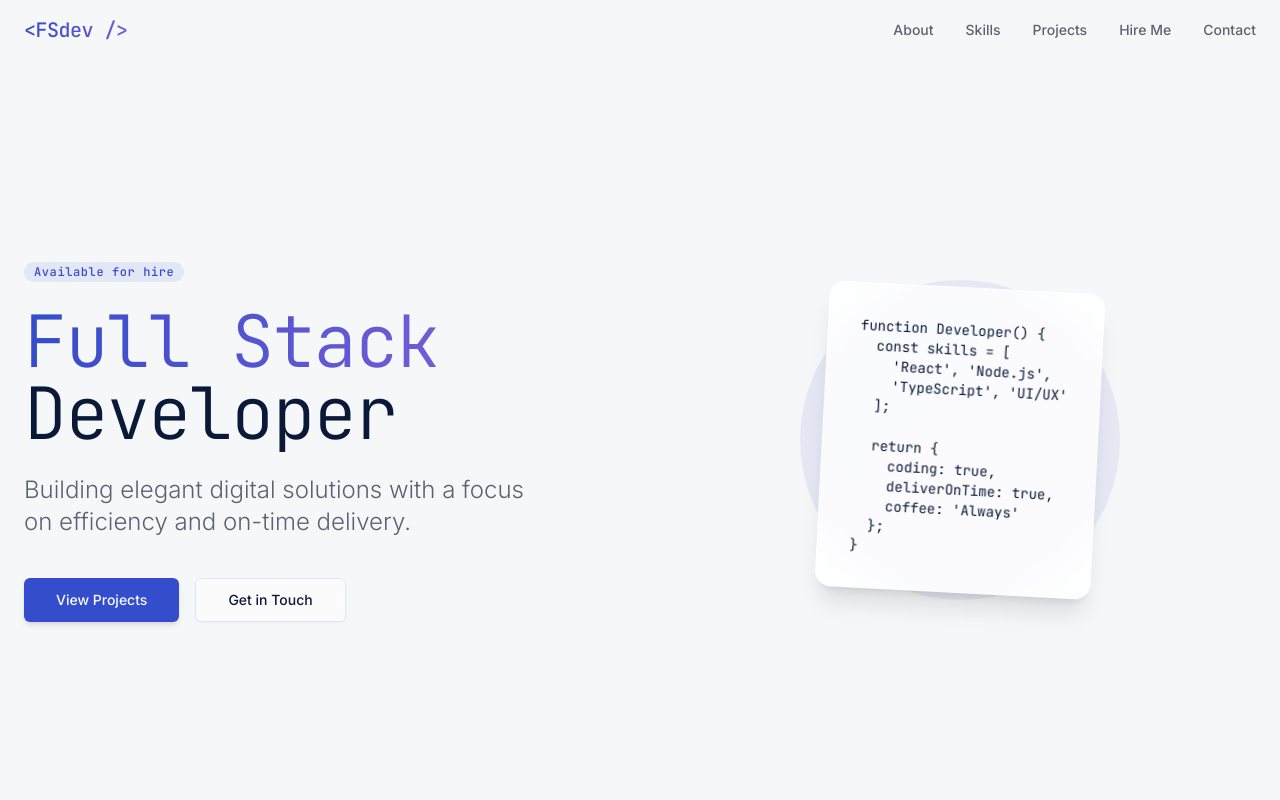
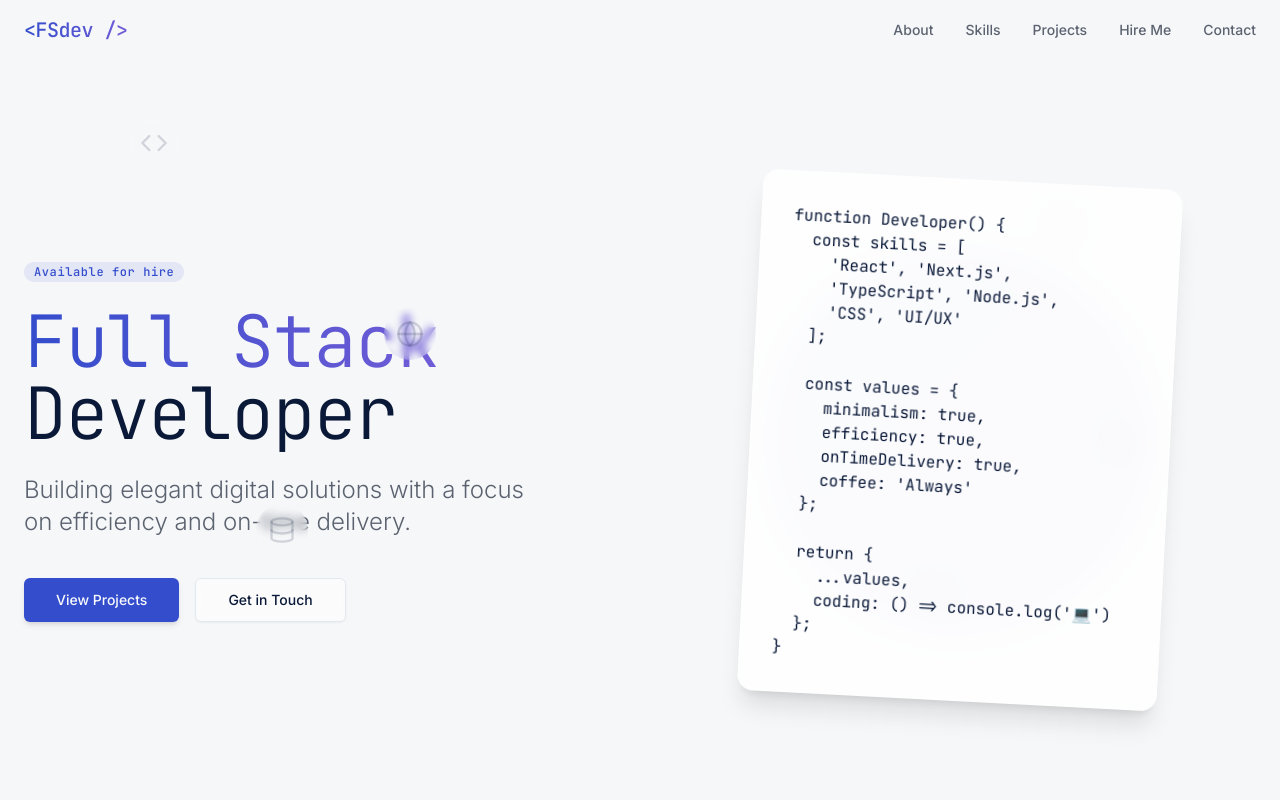
Before and after one commit to MAYANKpandey14/minimal-portfolio-pro, a React (Vite) app: page / in a window 1280 px wide. Shown: the top 800 px of the page. Built offline with nearby package versions, Linux system fonts and the light colour scheme.

Commit message:
Refactor hero section card
Increase the size of the function developer card in the hero section and add floating technology icons.

```diff
--- a/src/components/Hero.tsx
+++ b/src/components/Hero.tsx
@@ -1,6 +1,7 @@
 
 import { useEffect, useState } from 'react';
 import { cn } from "@/lib/utils";
+import { Code, FileJson, Database, Globe, Server, Layout } from 'lucide-react';
 
 const Hero = () => {
   const [mounted, setMounted] = useState(false);
@@ -17,6 +18,16 @@ const Hero = () => {
         <div className="absolute top-3/4 left-1/2 w-32 h-32 rounded-full border border-accent/30"></div>
         <div className="absolute top-1/3 right-1/4 w-48 h-48 rounded-full border border-primary/20"></div>
         <div className="absolute inset-0 bg-[radial-gradient(circle_at_center,_var(--tw-gradient-stops))] from-accent/5 via-transparent to-transparent"></div>
+      </div>
+
+      {/* Floating tech icons */}
+      <div className="absolute inset-0 -z-5 overflow-hidden">
+        <TechIcon Icon={Code} className="top-[15%] left-[10%] animate-float" delay={0} />
+        <TechIcon Icon={FileJson} className="top-[25%] right-[15%] animate-float" delay={1} />
+        <TechIcon Icon={Database} className="bottom-[30%] left-[20%] animate-float" delay={2} />
+        <TechIcon Icon={Globe} className="top-[40%] left-[30%] animate-float" delay={3} />
+        <TechIcon Icon={Server} className="bottom-[20%] right-[25%] animate-float" delay={4} />
+        <TechIcon Icon={Layout} className="bottom-[40%] right-[10%] animate-float" delay={5} />
       </div>
 
       <div className="max-w-7xl mx-auto w-full">
@@ -52,23 +63,30 @@ const Hero = () => {
             </div>
           </div>
 
-          <div className={cn("relative h-[400px] md:h-[500px] flex items-center justify-center opacity-0 transition-opacity duration-1000 delay-300", mounted && "opacity-100")}>
+          <div className={cn("relative h-[450px] md:h-[550px] flex items-center justify-center opacity-0 transition-opacity duration-1000 delay-300", mounted && "opacity-100")}>
             <div className="absolute inset-0 flex items-center justify-center">
-              <div className="w-64 h-64 sm:w-80 sm:h-80 rounded-full bg-gradient-to-br from-primary/10 to-accent/10 animate-pulse" style={{ animationDuration: '6s' }}></div>
+              <div className="w-80 h-80 sm:w-96 sm:h-96 rounded-full bg-gradient-to-br from-primary/10 to-accent/10 animate-pulse" style={{ animationDuration: '6s' }}></div>
             </div>
-            <div className="relative z-10 glass-panel rounded-2xl p-8 rotate-3 shadow-xl border border-white/30 backdrop-blur-lg">
-              <pre className="text-xs sm:text-sm font-mono overflow-x-auto">
+            <div className="relative z-10 glass-panel rounded-2xl p-8 rotate-3 shadow-xl border border-white/30 backdrop-blur-lg w-full max-w-[420px]">
+              <pre className="text-sm sm:text-base font-mono overflow-x-auto">
                 <code className="language-javascript">
 {`function Developer() {
   const skills = [
-    'React', 'Node.js',
-    'TypeScript', 'UI/UX'
+    'React', 'Next.js',
+    'TypeScript', 'Node.js',
+    'CSS', 'UI/UX'
   ];
 
+  const values = {
+    minimalism: true,
+    efficiency: true,
+    onTimeDelivery: true,
+    coffee: 'Always'
+  };
+
   return {
-    coding: true,
-    deliverOnTime: true,
-    coffee: 'Always'
+    ...values,
+    coding: () => console.log('💻')
   };
 }`}
                 </code>
@@ -81,4 +99,21 @@ const Hero = () => {
   );
 };
 
+// Tech icon component
+const TechIcon = ({ Icon, className, delay = 0 }: { Icon: any, className?: string, delay?: number }) => {
+  return (
+    <div
+      className={cn(
+        "absolute text-foreground/20 backdrop-blur-sm p-3 rounded-full",
+        className
+      )}
+      style={{
+        animationDelay: `${delay}s`,
+      }}
+    >
+      <Icon size={28} className="opacity-80" />
+    </div>
+  );
+};
+
 export default Hero;
--- a/tailwind.config.ts
+++ b/tailwind.config.ts
@@ -107,6 +107,14 @@ export default {
 					'50%': {
 						'box-shadow': '0 0 20px rgba(120, 119, 198, 0.6), 0 0 40px rgba(120, 119, 198, 0.4)'
 					}
+				},
+				'float': {
+					'0%, 100%': {
+						transform: 'translateY(0)'
+					},
+					'50%': {
+						transform: 'translateY(-15px)'
+					}
 				}
 			},
 			animation: {
@@ -116,7 +124,8 @@ export default {
 				'fade-up': 'fade-up 0.5s ease-out',
 				'slide-in-right': 'slide-in-right 0.3s ease-out',
 				'gradient-x': 'gradient-x 10s ease infinite',
-				'glow': 'glow 3s ease-in-out infinite'
+				'glow': 'glow 3s ease-in-out infinite',
+				'float': 'float 6s ease-in-out infinite'
 			},
 			fontFamily: {
 				sans: ['Inter', 'sans-serif'],
```
